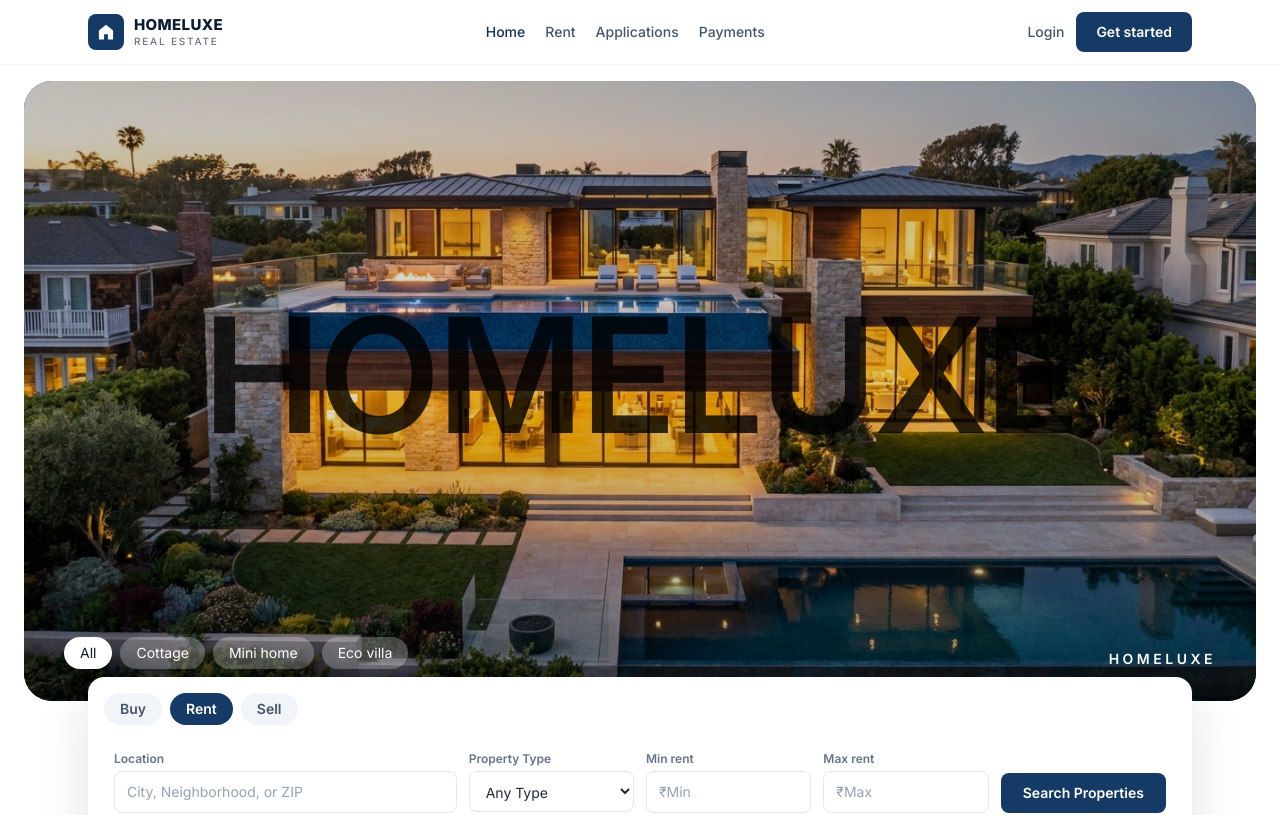
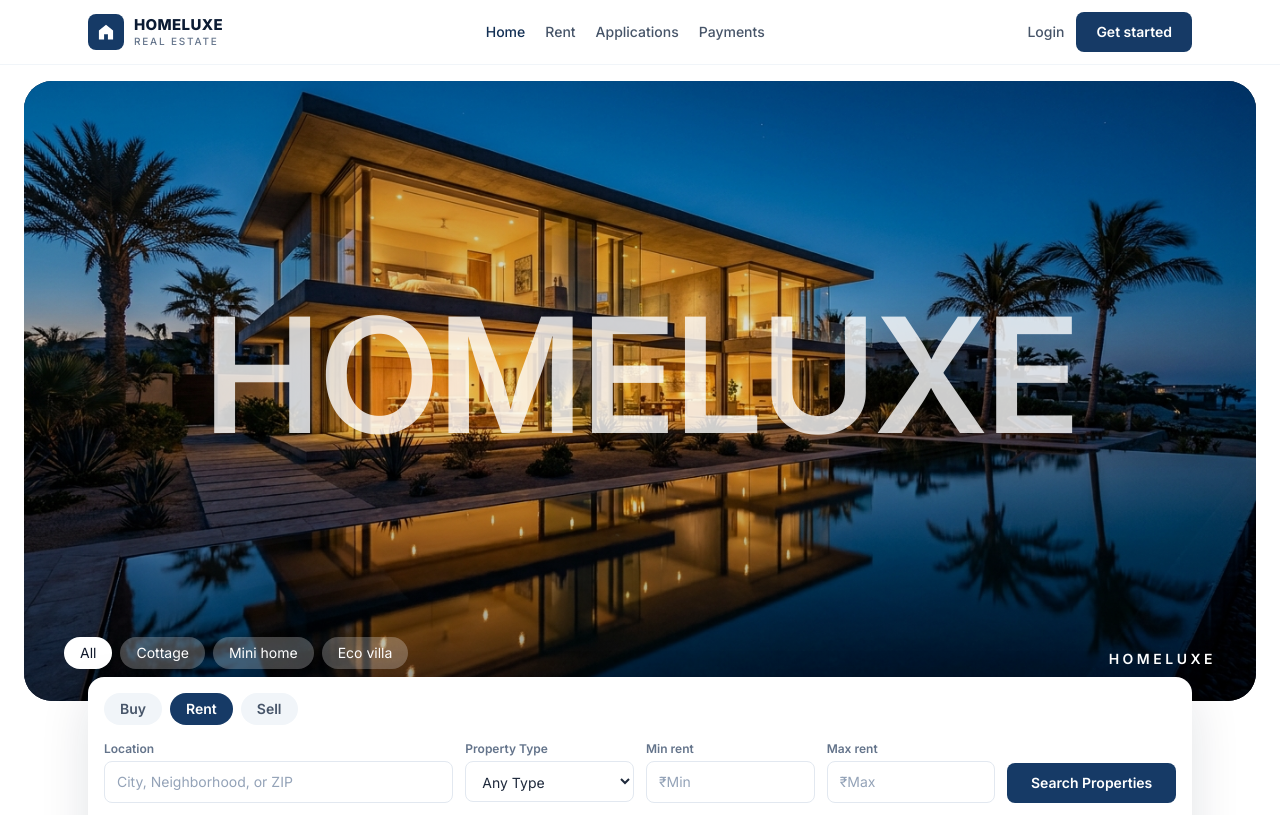
Before and after one commit to vishalbarde360/property-rental-system, a React (Vite) app in the folder frontend/: page / in a window 1280 px wide. Shown: the top 815 px of the page. Built offline with nearby package versions, Linux system fonts and the light colour scheme; no server answers.

Commit message:
Hero Section Animation

```diff
--- a/frontend/src/pages/Home.jsx
+++ b/frontend/src/pages/Home.jsx
@@ -15,6 +15,21 @@ export default function Home() {
     bedrooms: params.get("bedrooms") || "",
   });
   const [tab, setTab] = useState("rent");
+
+    const heroImages = [
+    "/images/house-3.jpg",
+    "/images/hero.jpg",
+    "/images/house-1.jpg",
+    "/images/house-2.jpg",
+  ];
+  const [heroIndex, setHeroIndex] = useState(0);
+
+  useEffect(() => {
+    const id = setInterval(() => {
+      setHeroIndex((i) => (i + 1) % heroImages.length);
+    }, 4000);
+    return () => clearInterval(id);
+  }, []);
 
   const load = async (nextForm = form) => {
     setLoading(true);
@@ -41,11 +56,16 @@ export default function Home() {
   return (
     <div>
       <section className="relative mx-4 mt-4 overflow-hidden rounded-[28px] bg-slate-900 sm:mx-6">
-        <img
-          src="/images/house-3.jpg"
-          alt="HomeLuxe home"
-          className="absolute inset-0 h-full w-full object-cover"
-        />
+          {heroImages.map((src, i) => (
+          <img
+            key={src}
+            src={src}
+            alt=""
+            className={`absolute inset-0 h-full w-full object-cover transition-opacity duration-1000 ${
+              i === heroIndex ? "opacity-100" : "opacity-0"
+            }`}
+          />
+        ))}
         <div className="absolute inset-0 bg-gradient-to-b from-black/25 via-black/10 to-black/40" />
 
         <div className="relative z-10 flex min-h-[520px] flex-col justify-between px-6 py-8 sm:min-h-[620px] sm:px-10">
@@ -53,7 +73,7 @@ export default function Home() {
 
           </div>
 
-          <h1 className="pointer-events-none select-none text-center text-[18vw] font-semibold leading-[0.8] tracking-tight text-black/80 mix-blend-multiply sm:text-[12vw] lg:text-[160px]">
+          <h1 className="pointer-events-none select-none text-center text-[18vw] font-semibold leading-[0.8] tracking-tight text-white/80 mix-blend-multiply sm:text-[12vw] lg:text-[160px]">
             HOMELUXE
           </h1>
 
@@ -102,7 +122,7 @@ export default function Home() {
               </button>
             ))}
           </div>
-          <div className=" p-[10px] grid gap-3 md:grid-cols-6">
+          <div className="grid gap-3 md:grid-cols-6">
             <label className="md:col-span-2">
               <span className="mb-1 block text-xs font-semibold text-slate-500">Location</span>
               <input
```
